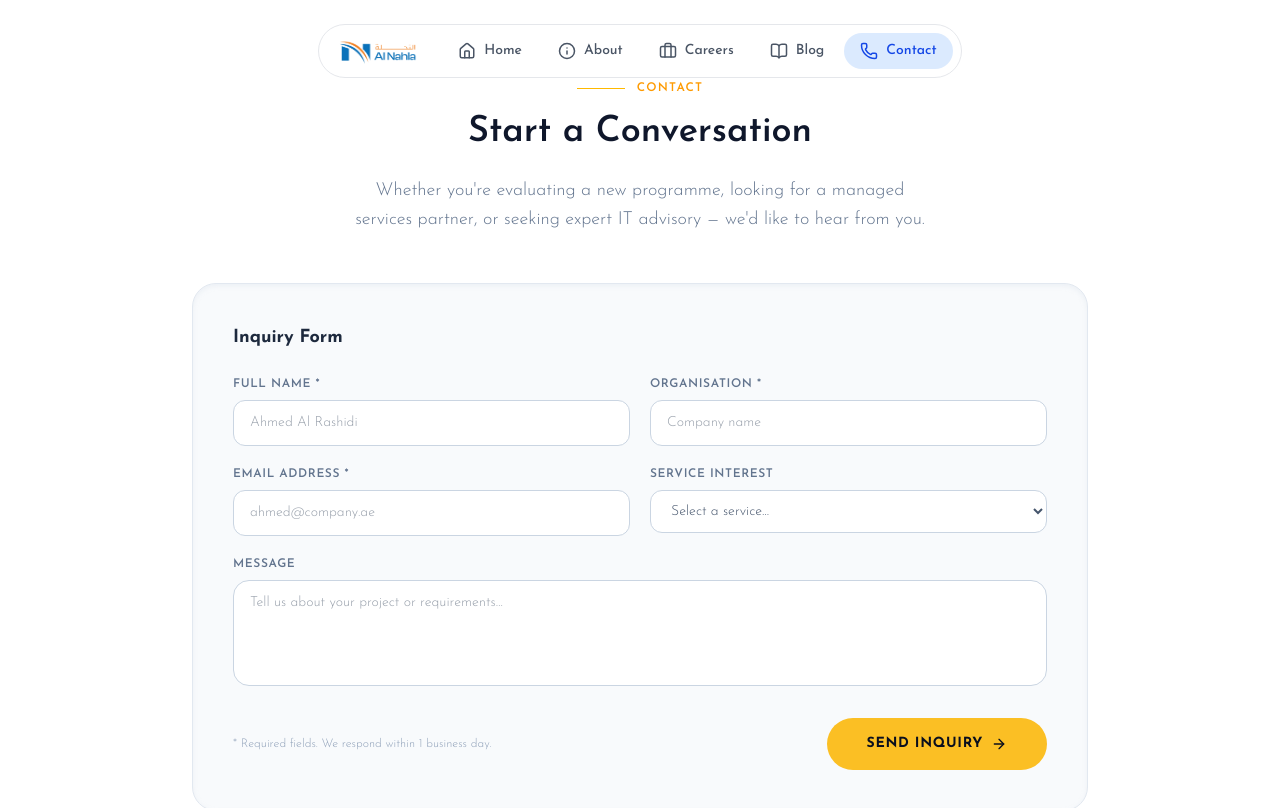
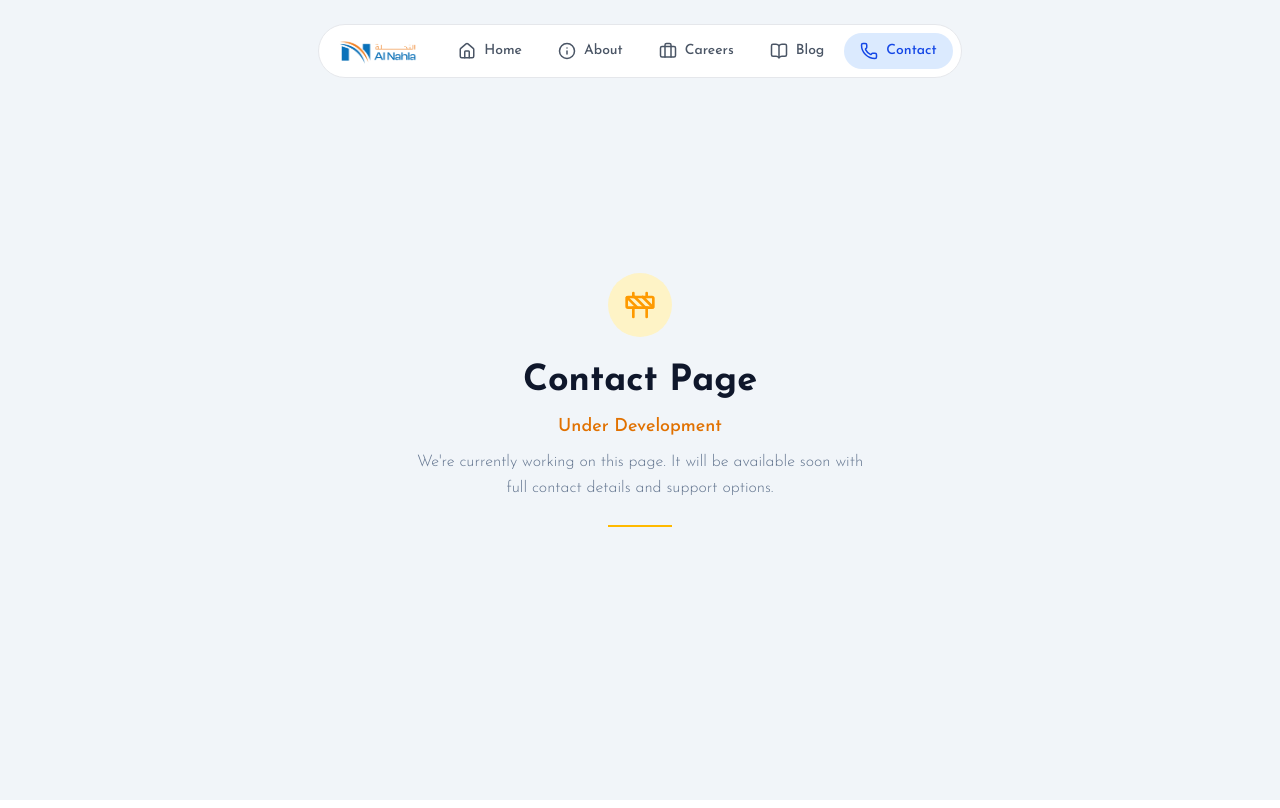
Before and after one commit to abhinavdeveloperiz/al_nahla, a React (Vite) app: page /contact in a window 1280 px wide. Shown: the top 808 px of the page. Built offline with nearby package versions, Linux system fonts and the light colour scheme; a web font is replaced by a local one.

Commit message:
still careers page design completed

```diff
--- a/src/pages/blog.jsx
+++ b/src/pages/blog.jsx
@@ -1,3 +1,37 @@
+import { Construction } from "lucide-react";
+
 function Blog() {
+    return (
+    <div className="min-h-screen flex items-center justify-center bg-slate-100 text-slate-900 px-4">
+      <div className="text-center max-w-md">
+
+        {/* ICON */}
+        <div className="flex justify-center mb-6">
+          <div className="w-16 h-16 flex items-center justify-center rounded-full bg-amber-100">
+            <Construction className="text-amber-500" size={32} />
+          </div>
+        </div>
+
+        {/* TITLE */}
+        <h1 className="text-3xl md:text-4xl font-bold mb-3">
+          Blog Page
+        </h1>
+
+        {/* STATUS */}
+        <p className="text-lg font-medium text-amber-600 mb-2">
+          Under Development
+        </p>
+
+        {/* DESCRIPTION */}
+        <p className="text-slate-500 text-sm md:text-base leading-relaxed">
+          We're currently working on this page. It will be available soon with
+          full contact details and support options.
+        </p>
+
+        {/* OPTIONAL LINE */}
+        <div className="w-16 h-[2px] bg-amber-400 mx-auto mt-6" />
+      </div>
+    </div>
+  );
 }
 export default Blog
--- a/src/pages/contact.jsx
+++ b/src/pages/contact.jsx
@@ -1,5 +1,4 @@
-import { ArrowRight } from "lucide-react";
-
+import { ArrowRight, Construction } from "lucide-react";
 const SERVICES = [
   { title: "Managed Services" },
   { title: "IT Consultancy" },
@@ -37,109 +36,141 @@ function SectionHeading({ children }) {
 }
 
 function Contact() {
+  // return (
+  //   <div className="min-h-screen bg-slate-100 text-slate-900">
+  //     <Section id="contact" className="bg-white">
+  //       <div className="max-w-4xl mx-auto text-center">
+  //         <SectionLabel>Contact</SectionLabel>
+  //         <SectionHeading>Start a Conversation</SectionHeading>
+  //         <p className="text-slate-500 text-lg max-w-xl mx-auto mb-12 leading-relaxed">
+  //           Whether you're evaluating a new programme, looking for a managed
+  //           services partner, or seeking expert IT advisory — we'd like to hear
+  //           from you.
+  //         </p>
+
+  //         <div className="border border-slate-200 p-10 bg-slate-50 text-left shadow-inner shadow-slate-200/50 rounded-3xl">
+  //           <h3 className="font-bold text-slate-800 text-lg mb-6">
+  //             Inquiry Form
+  //           </h3>
+  //           <div className="grid md:grid-cols-2 gap-5 mb-5">
+  //             {[
+  //               {
+  //                 label: "Full Name *",
+  //                 type: "text",
+  //                 placeholder: "Ahmed Al Rashidi",
+  //               },
+  //               {
+  //                 label: "Organisation *",
+  //                 type: "text",
+  //                 placeholder: "Company name",
+  //               },
+  //               {
+  //                 label: "Email Address *",
+  //                 type: "email",
+  //                 placeholder: "ahmed@company.ae",
+  //               },
+  //             ].map((field) => (
+  //               <div key={field.label}>
+  //                 <label className="block text-xs font-semibold uppercase tracking-wider text-slate-500 mb-2">
+  //                   {field.label}
+  //                 </label>
+  //                 <input
+  //                   type={field.type}
+  //                   placeholder={field.placeholder}
+  //                   className="w-full px-4 py-3 border border-slate-300 focus:border-amber-400 focus:outline-none text-slate-700 bg-white transition-colors text-sm rounded-xl"
+  //                 />
+  //               </div>
+  //             ))}
+  //             <div>
+  //               <label className="block text-xs font-semibold uppercase tracking-wider text-slate-500 mb-2">
+  //                 Service Interest
+  //               </label>
+  //               <select className="w-full px-4 py-3 border border-slate-300 focus:border-amber-400 focus:outline-none text-slate-600 bg-white transition-colors text-sm rounded-xl">
+  //                 <option value="">Select a service…</option>
+  //                 {SERVICES.map((service) => (
+  //                   <option key={service.title} value={service.title}>
+  //                     {service.title}
+  //                   </option>
+  //                 ))}
+  //               </select>
+  //             </div>
+  //           </div>
+  //           <div className="mb-6">
+  //             <label className="block text-xs font-semibold uppercase tracking-wider text-slate-500 mb-2">
+  //               Message
+  //             </label>
+  //             <textarea
+  //               rows={4}
+  //               placeholder="Tell us about your project or requirements…"
+  //               className="w-full px-4 py-3 border border-slate-300 focus:border-amber-400 focus:outline-none text-slate-700 bg-white transition-colors text-sm resize-none rounded-2xl"
+  //             />
+  //           </div>
+  //           <div className="flex flex-col sm:flex-row gap-4 items-start sm:items-center justify-between">
+  //             <p className="text-slate-400 text-xs">
+  //               * Required fields. We respond within 1 business day.
+  //             </p>
+  //             <button
+  //               className="inline-flex items-center gap-2 px-10 py-4 font-bold text-sm uppercase tracking-wider rounded-full transition-all duration-200"
+  //               style={{ background: "#fbbf24", color: "#0a0f1e" }}
+  //               onMouseEnter={(e) =>
+  //                 (e.currentTarget.style.background = "#f59e0b")
+  //               }
+  //               onMouseLeave={(e) =>
+  //                 (e.currentTarget.style.background = "#fbbf24")
+  //               }
+  //             >
+  //               Send Inquiry <ArrowRight size={16} />
+  //             </button>
+  //           </div>
+  //         </div>
+
+  //         <div className="mt-6">
+  //           <p className="text-slate-400 text-sm">
+  //             Existing client?{" "}
+  //             <a
+  //               href="#"
+  //               className="text-amber-600 font-semibold hover:text-amber-700 underline underline-offset-2"
+  //             >
+  //               Access the Support Portal →
+  //             </a>
+  //           </p>
+  //         </div>
+  //       </div>
+  //     </Section>
+  //   </div>
+  // );
   return (
-    <div className="min-h-screen bg-slate-100 text-slate-900">
-      <Section id="contact" className="bg-white">
-        <div className="max-w-4xl mx-auto text-center">
-          <SectionLabel>Contact</SectionLabel>
-          <SectionHeading>Start a Conversation</SectionHeading>
-          <p className="text-slate-500 text-lg max-w-xl mx-auto mb-12 leading-relaxed">
-            Whether you're evaluating a new programme, looking for a managed
-            services partner, or seeking expert IT advisory — we'd like to hear
-            from you.
-          </p>
+    <div className="min-h-screen flex items-center justify-center bg-slate-100 text-slate-900 px-4">
+      <div className="text-center max-w-md">
 
-          <div className="border border-slate-200 p-10 bg-slate-50 text-left shadow-inner shadow-slate-200/50 rounded-3xl">
-            <h3 className="font-bold text-slate-800 text-lg mb-6">
-              Inquiry Form
-            </h3>
-            <div className="grid md:grid-cols-2 gap-5 mb-5">
-              {[
-                {
-                  label: "Full Name *",
-                  type: "text",
-                  placeholder: "Ahmed Al Rashidi",
-                },
-                {
-                  label: "Organisation *",
-                  type: "text",
-                  placeholder: "Company name",
-                },
-                {
-                  label: "Email Address *",
-                  type: "email",
-                  placeholder: "ahmed@company.ae",
-                },
-              ].map((field) => (
-                <div key={field.label}>
-                  <label className="block text-xs font-semibold uppercase tracking-wider text-slate-500 mb-2">
-                    {field.label}
-                  </label>
-                  <input
-                    type={field.type}
-                    placeholder={field.placeholder}
-                    className="w-full px-4 py-3 border border-slate-300 focus:border-amber-400 focus:outline-none text-slate-700 bg-white transition-colors text-sm rounded-xl"
-                  />
-                </div>
-              ))}
-              <div>
-                <label className="block text-xs font-semibold uppercase tracking-wider text-slate-500 mb-2">
-                  Service Interest
-                </label>
-                <select className="w-full px-4 py-3 border border-slate-300 focus:border-amber-400 focus:outline-none text-slate-600 bg-white transition-colors text-sm rounded-xl">
-                  <option value="">Select a service…</option>
-                  {SERVICES.map((service) => (
-                    <option key={service.title} value={service.title}>
-                      {service.title}
-                    </option>
-                  ))}
-                </select>
-              </div>
-            </div>
-            <div className="mb-6">
-              <label className="block text-xs font-semibold uppercase tracking-wider text-slate-500 mb-2">
-                Message
-              </label>
-              <textarea
-                rows={4}
-                placeholder="Tell us about your project or requirements…"
-                className="w-full px-4 py-3 border border-slate-300 focus:border-amber-400 focus:outline-none text-slate-700 bg-white transition-colors text-sm resize-none rounded-2xl"
-              />
-            </div>
-            <div className="flex flex-col sm:flex-row gap-4 items-start sm:items-center justify-between">
-              <p className="text-slate-400 text-xs">
-                * Required fields. We respond within 1 business day.
-              </p>
-              <button
-                className="inline-flex items-center gap-2 px-10 py-4 font-bold text-sm uppercase tracking-wider rounded-full transition-all duration-200"
-                style={{ background: "#fbbf24", color: "#0a0f1e" }}
-                onMouseEnter={(e) =>
-                  (e.currentTarget.style.background = "#f59e0b")
-                }
-                onMouseLeave={(e) =>
-                  (e.currentTarget.style.background = "#fbbf24")
-                }
-              >
-                Send Inquiry <ArrowRight size={16} />
-              </button>
-            </div>
-          </div>
-
-          <div className="mt-6">
-            <p className="text-slate-400 text-sm">
-              Existing client?{" "}
-              <a
-                href="#"
-                className="text-amber-600 font-semibold hover:text-amber-700 underline underline-offset-2"
-              >
-                Access the Support Portal →
-              </a>
-            </p>
+        {/* ICON */}
+        <div className="flex justify-center mb-6">
+          <div className="w-16 h-16 flex items-center justify-center rounded-full bg-amber-100">
+            <Construction className="text-amber-500" size={32} />
           </div>
         </div>
-      </Section>
+
+        {/* TITLE */}
+        <h1 className="text-3xl md:text-4xl font-bold mb-3">
+          Contact Page
+        </h1>
+
+        {/* STATUS */}
+        <p className="text-lg font-medium text-amber-600 mb-2">
+          Under Development
+        </p>
+
+        {/* DESCRIPTION */}
+        <p className="text-slate-500 text-sm md:text-base leading-relaxed">
+          We're currently working on this page. It will be available soon with
+          full contact details and support options.
+        </p>
+
+        {/* OPTIONAL LINE */}
+        <div className="w-16 h-[2px] bg-amber-400 mx-auto mt-6" />
+      </div>
     </div>
-  );
+  )
 }
 
 export default Contact;
```
